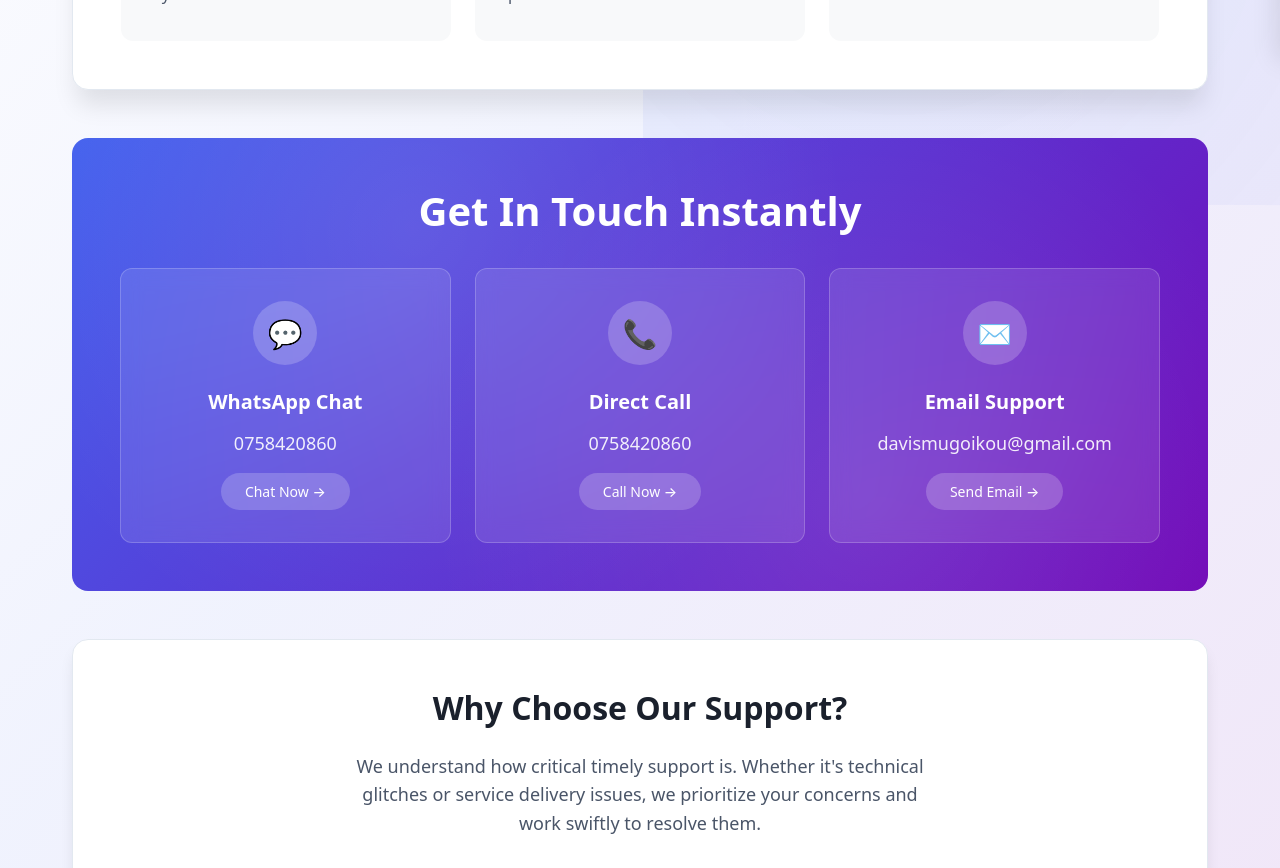
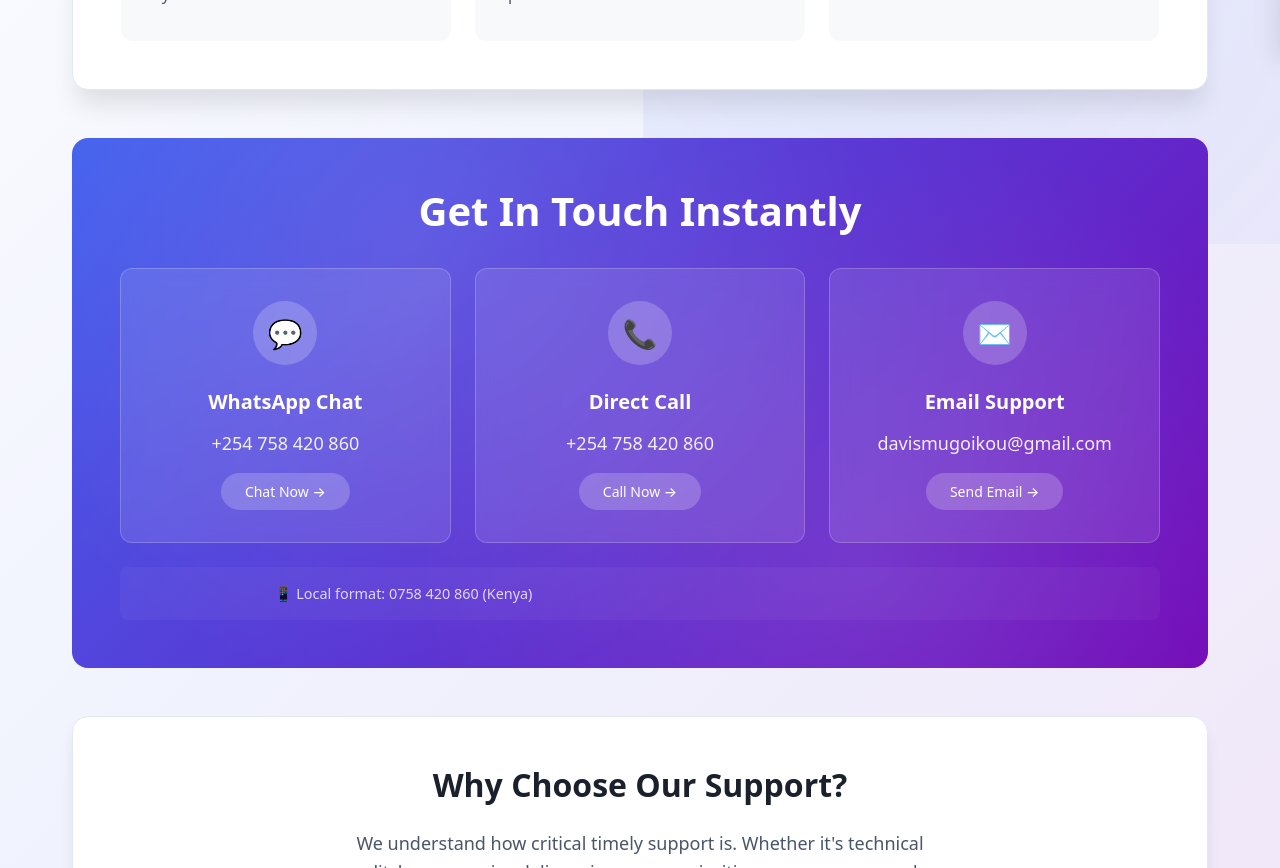
Before and after one commit to Davis-don/acadplanner, a React (Vite) app in the folder client/: page /contact in a window 1280 px wide. Shown: the part 740-1608 px from the top of the page. Built offline with nearby package versions, Linux system fonts and the light colour scheme.

Commit message:
corrected countrycode error

```diff
--- a/client/src/pages/Contact.tsx
+++ b/client/src/pages/Contact.tsx
@@ -2,17 +2,24 @@
 import './contact.css';
 
 function Contact() {
+  const phoneNumber = '0758420860';
+  const fullPhoneNumber = '+254758420860'; // Kenya country code
+
   // Function to handle WhatsApp click
   const handleWhatsAppClick = () => {
-    const phone = '0758420860';
     const message = 'Hello! I need assistance with...';
-    const whatsappUrl = `https://wa.me/${phone}?text=${encodeURIComponent(message)}`;
+    const whatsappUrl = `https://wa.me/${fullPhoneNumber}?text=${encodeURIComponent(message)}`;
     window.open(whatsappUrl, '_blank');
   };
 
   // Function to handle phone call
   const handlePhoneClick = () => {
-    window.location.href = 'tel:+255758420860';
+    window.location.href = `tel:${fullPhoneNumber}`;
+  };
+
+  // Function to handle phone call with local format
+  const handleLocalPhoneClick = () => {
+    window.location.href = `tel:${phoneNumber}`;
   };
 
   // Function to handle email click
@@ -70,7 +77,7 @@ function Contact() {
             >
               <div className="contact-channel-icon">💬</div>
               <h3>WhatsApp Chat</h3>
-              <div className="contact-channel-info">0758420860</div>
+              <div className="contact-channel-info">+254 758 420 860</div>
               <span className="contact-channel-action">Chat Now →</span>
             </div>
 
@@ -82,7 +89,7 @@ function Contact() {
             >
               <div className="contact-channel-icon">📞</div>
               <h3>Direct Call</h3>
-              <div className="contact-channel-info">0758420860</div>
+              <div className="contact-channel-info">+254 758 420 860</div>
               <span className="contact-channel-action">Call Now →</span>
             </div>
 
@@ -97,6 +104,11 @@ function Contact() {
               <div className="contact-channel-info">davismugoikou@gmail.com</div>
               <span className="contact-channel-action">Send Email →</span>
             </div>
+          </div>
+
+          {/* Local format note */}
+          <div className="contact-format-note">
+            <p>📱 Local format: 0758 420 860 (Kenya)</p>
           </div>
         </section>
 
@@ -113,40 +125,6 @@ function Contact() {
             ⚡ Priority response for urgent issues
           </div>
         </section>
-
-        {/* Social & Additional Info */}
-        {/* <section className="contact-cta">
-          <p className="contact-cta-text">
-            Prefer social media? Connect with us for updates and general inquiries
-          </p>
-
-          <div className="contact-social-links">
-            <a
-              href="https://twitter.com"
-              target="_blank"
-              rel="noopener noreferrer"
-              className="contact-social-link"
-            >
-              𝕏
-            </a>
-            <a
-              href="https://linkedin.com"
-              target="_blank"
-              rel="noopener noreferrer"
-              className="contact-social-link"
-            >
-              in
-            </a>
-            <a
-              href="https://facebook.com"
-              target="_blank"
-              rel="noopener noreferrer"
-              className="contact-social-link"
-            >
-              f
-            </a>
-          </div>
-        </section> */}
       </div>
     </div>
   );
--- a/client/src/pages/contact.css
+++ b/client/src/pages/contact.css
@@ -449,3 +449,53 @@
     font-size: 1.125rem;
   }
 }
+
+
+
+
+/* Add this to your existing contact.css */
+
+/* ===== PHONE FORMAT NOTE ===== */
+.contact-format-note {
+  text-align: center;
+  margin-top: var(--spacing-lg);
+  padding: var(--spacing-md);
+  background: rgba(255, 255, 255, 0.05);
+  border-radius: var(--radius-md);
+  font-size: 0.9rem;
+  opacity: 0.8;
+  animation: fadeIn var(--transition-normal) forwards;
+  animation-delay: 1s;
+  opacity: 0;
+}
+
+.contact-format-note p {
+  margin: 0;
+  display: flex;
+  align-items: center;
+  justify-content: center;
+  gap: var(--spacing-sm);
+}
+
+@keyframes fadeIn {
+  from {
+    opacity: 0;
+    transform: translateY(10px);
+  }
+  to {
+    opacity: 0.8;
+    transform: translateY(0);
+  }
+}
+
+/* ===== RESPONSIVE UPDATES ===== */
+@media (max-width: 768px) {
+  .contact-format-note {
+    font-size: 0.85rem;
+  }
+
+  .contact-channel-info {
+    font-size: 1rem;
+    word-break: break-word;
+  }
+}
```
